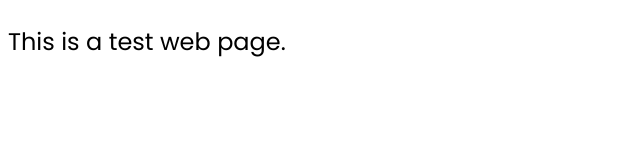
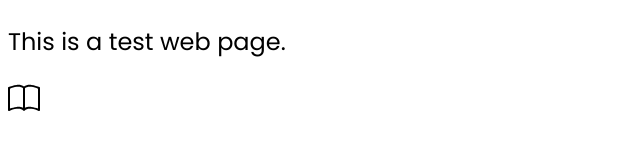
Before and after one commit to stancox/stancox.github.io, a plain HTML site: page index.html in a window 1280 px wide. Shown: the full height of the page, 0-640 px from the left. Drawn offline with Linux system fonts and the light colour scheme.

Commit message:
Add link to image

```diff
--- a/index.html
+++ b/index.html
@@ -9,5 +9,6 @@
   </head>
   <body>
     <p>This is a test web page.</p>
+    <img alt="book" src="/assets/img/book.svg" height="32" width="32">
   </body>
 </html>
```
Also changed, not shown: assets/img/book.svg (added).
